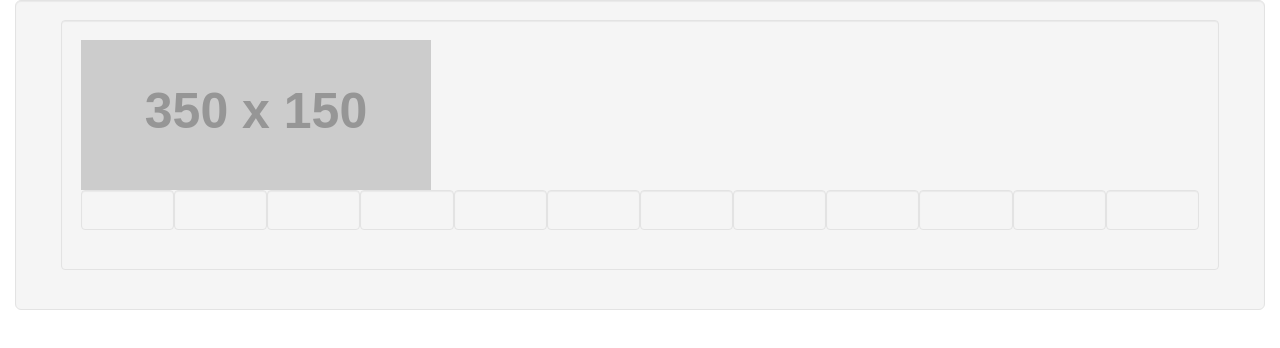
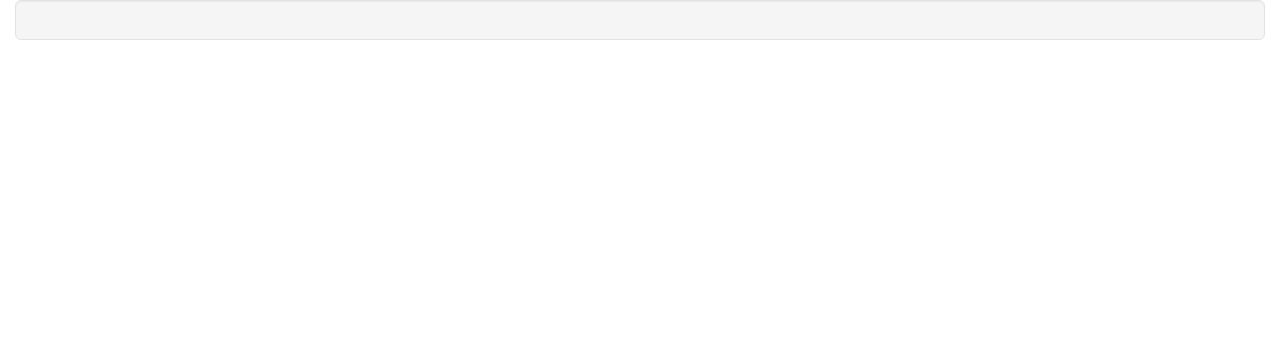
Before and after one commit to sinhvis/FirstProject, a website: page views/index.html in a window 1280 px wide. Drawn offline with nearby package versions, Linux system fonts and the light colour scheme; placeholder pictures from the web are drawn by us.

Commit message:
added small change to test out push

```diff
--- a/views/index.html
+++ b/views/index.html
@@ -9,34 +9,11 @@
 </head>
 <body class="container-fluid">
 
+	<!-- random comment -->
+
+	<div class="jumbotron well">
 
 
-	<div class="jumbotron well">
-		<div class="row well">
-			<img src="http://placehold.it/350x150?text=AirBnB+Mockup" class="img responsive" />
-
-			<div class="container">
-				<div class="row">
-
-					<div class="col-sm-1 well"></div>
-					<div class="col-sm-1 well"></div>
-					<div class="col-sm-1 well"></div>
-					<div class="col-sm-1 well"></div>
-					<div class="col-sm-1 well"></div>
-					<div class="col-sm-1 well"></div>
-					<div class="col-sm-1 well"></div>
-					<div class="col-sm-1 well"></div>
-					<div class="col-sm-1 well"></div>
-					<div class="col-sm-1 well"></div>
-					<div class="col-sm-1 well"></div>
-					<div class="col-sm-1 well"></div>
-
-
-
-				</div>
-			</div>
-
-		</div> <!-- End row -->
 	</div> <!-- End jumbotron -->
 	<script src="/javascript/app.js"></script>
 
```
